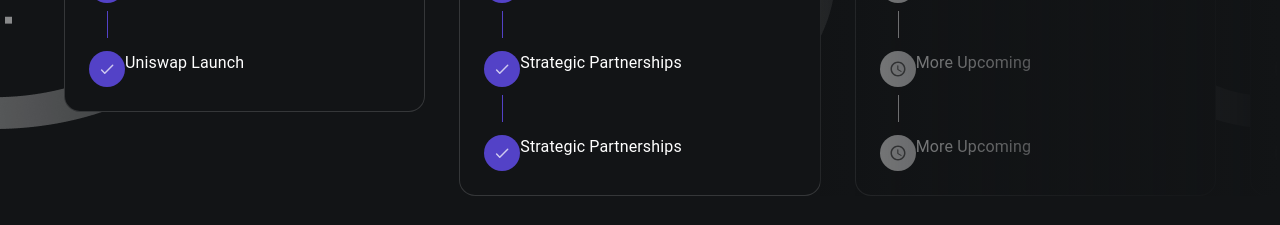
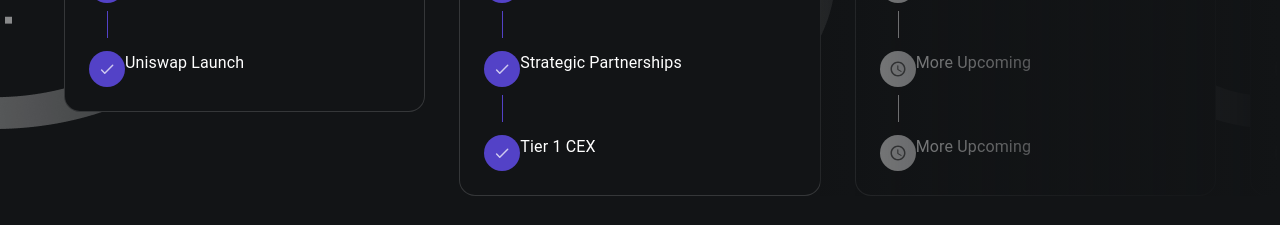
Before and after one commit to SaninERC20/QuantumAI, a Next.js app: page / in a window 1280 px wide. Shown: the part 4120-4345 px from the top of the page. Built offline with nearby package versions, Linux system fonts and the light colour scheme.

Commit message:
Update roadmap.js

```diff
--- a/components/homePage/roadmap/roadmap.js
+++ b/components/homePage/roadmap/roadmap.js
@@ -60,7 +60,7 @@
 		done: true,
 	},
 	{
-		title: 'Strategic Partnerships',
+		title: 'Tier 1 CEX',
 		done: true,
 	},
 ];
```
